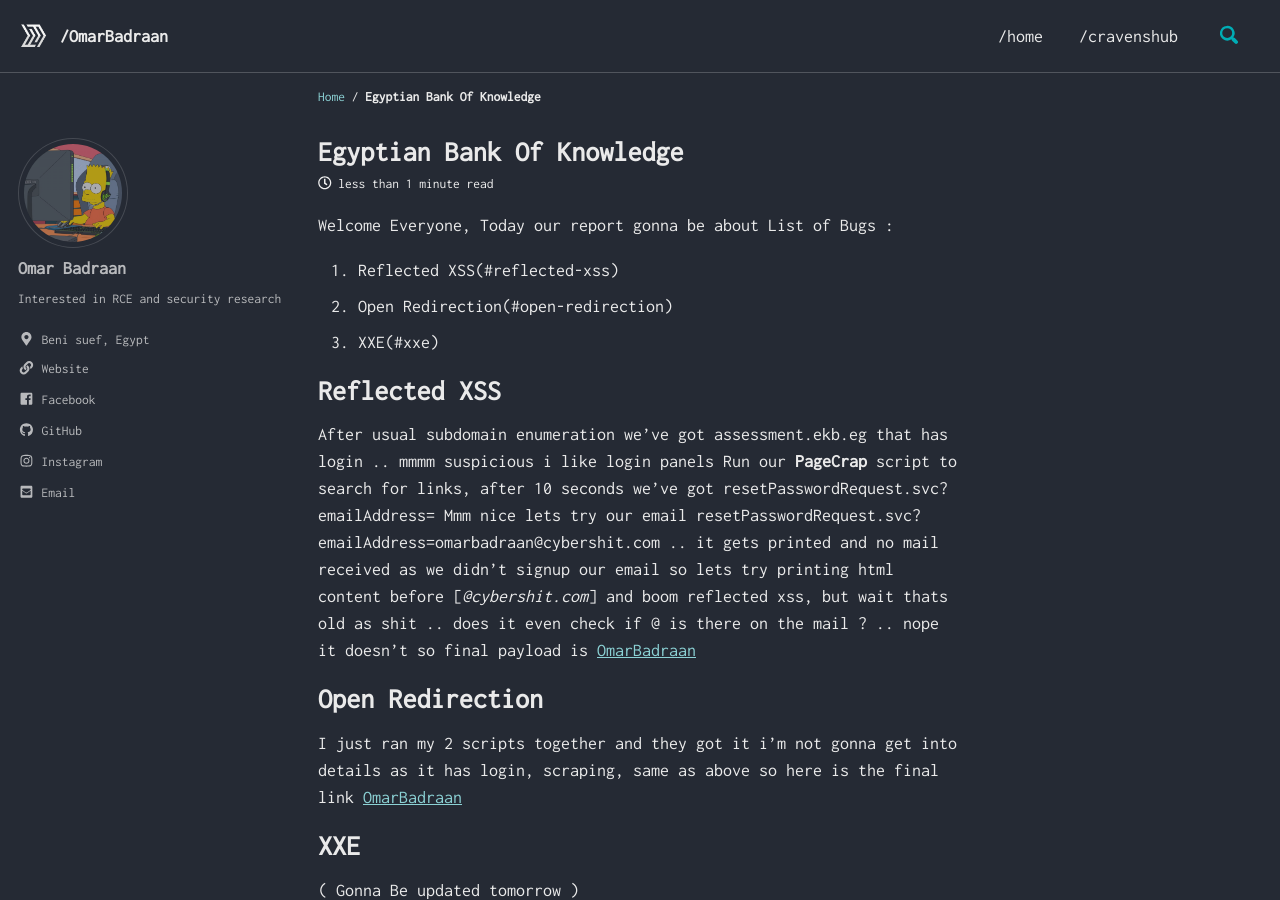
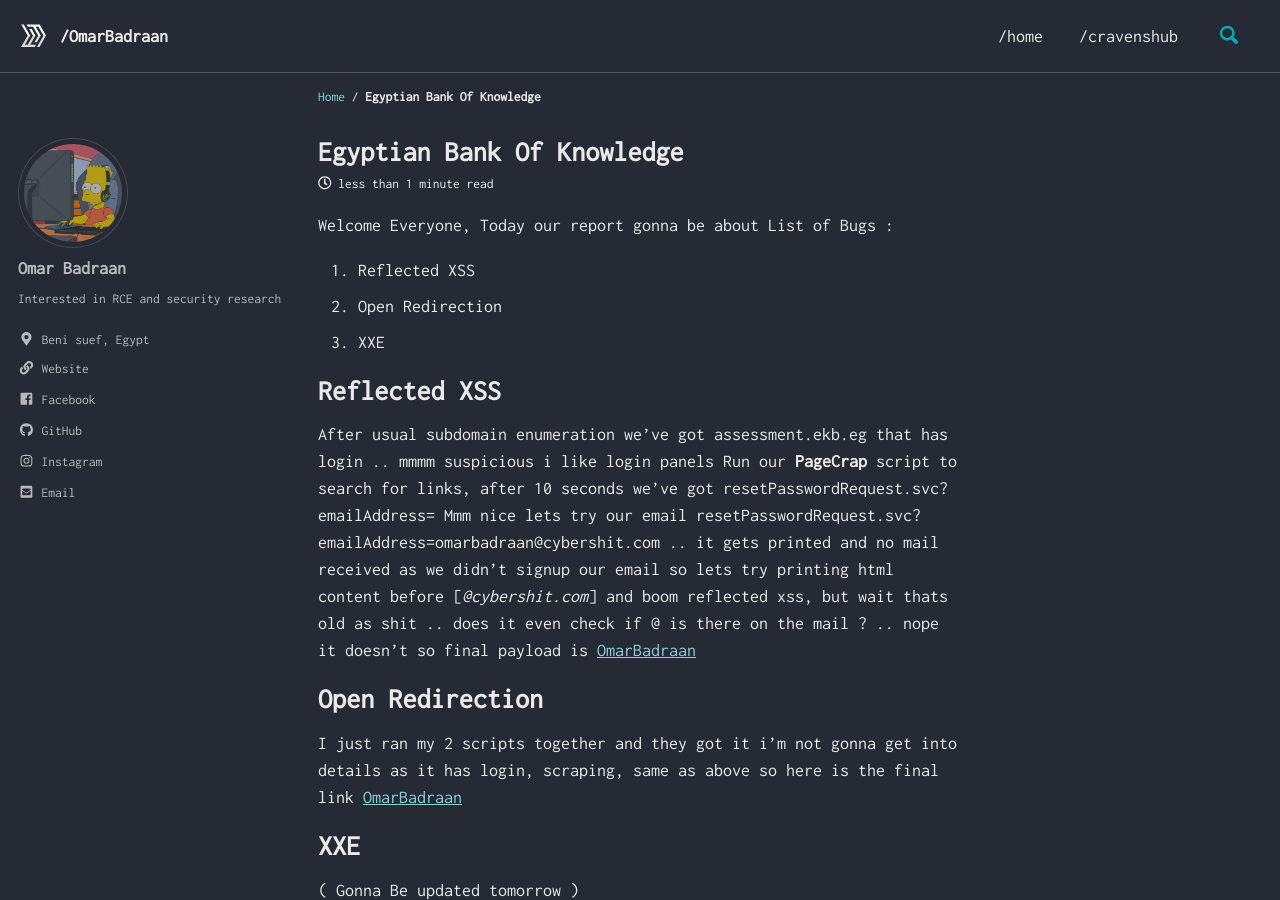
Before and after one commit to hussam-z/test.github.io, a Jekyll site: the page built from _posts/2019-10-27-Ekb.md, in a window 1280 px wide and 900 px high. Built offline with Jekyll 4.4.1, drawn with Linux system fonts in a browser that asks for light colours; cached includes are drawn as plain includes.

Commit message:
Update 2019-10-27-Ekb.md

```diff
--- a/_posts/2019-10-27-Ekb.md
+++ b/_posts/2019-10-27-Ekb.md
@@ -12,9 +12,9 @@ categories:
 
 Welcome Everyone, Today our report gonna be about
 List of Bugs :
- 1. Reflected XSS(#reflected-xss)
- 2. Open Redirection(#open-redirection)
- 3. XXE(#xxe)
+ 1. Reflected XSS
+ 2. Open Redirection
+ 3. XXE
 
 
 # Reflected XSS
```
